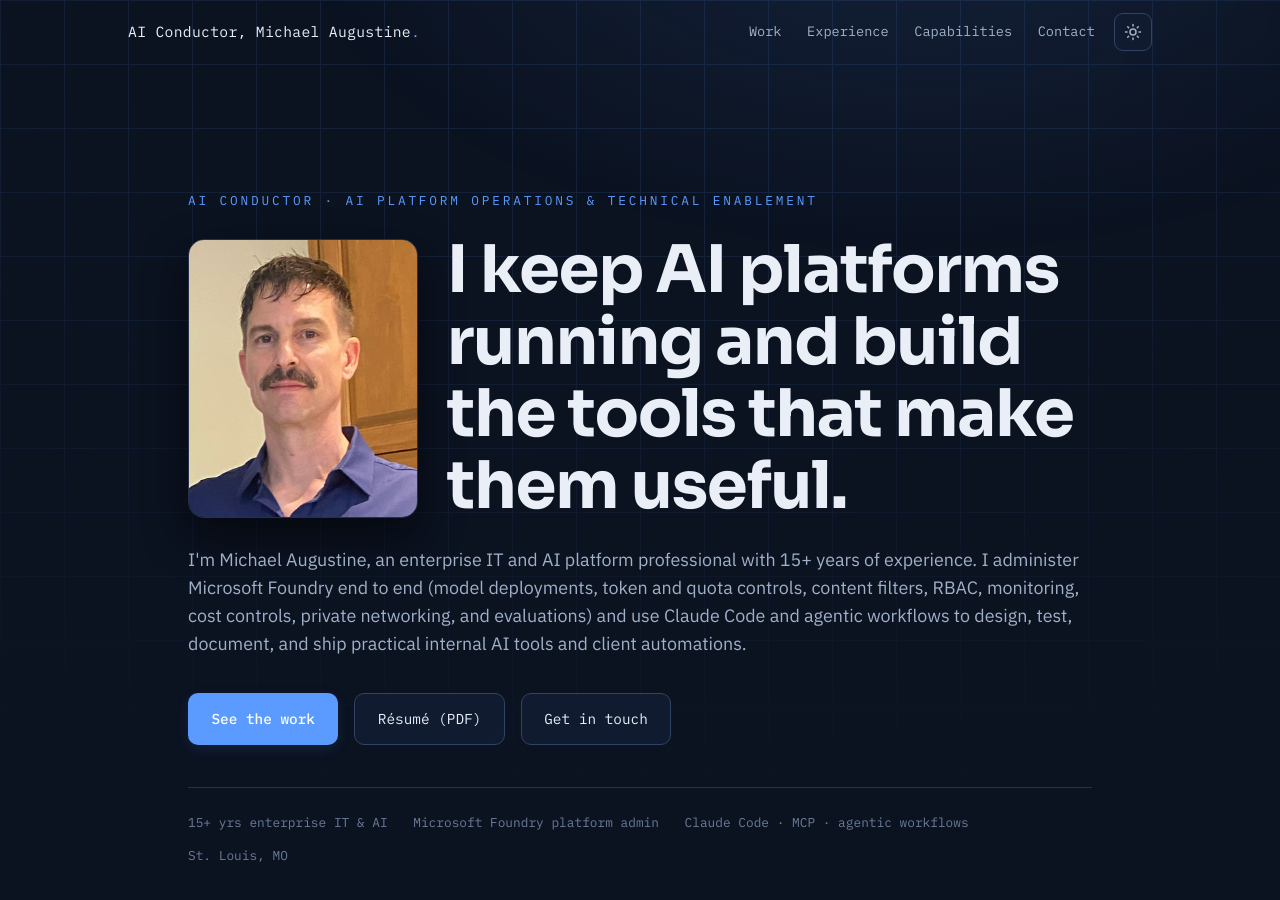
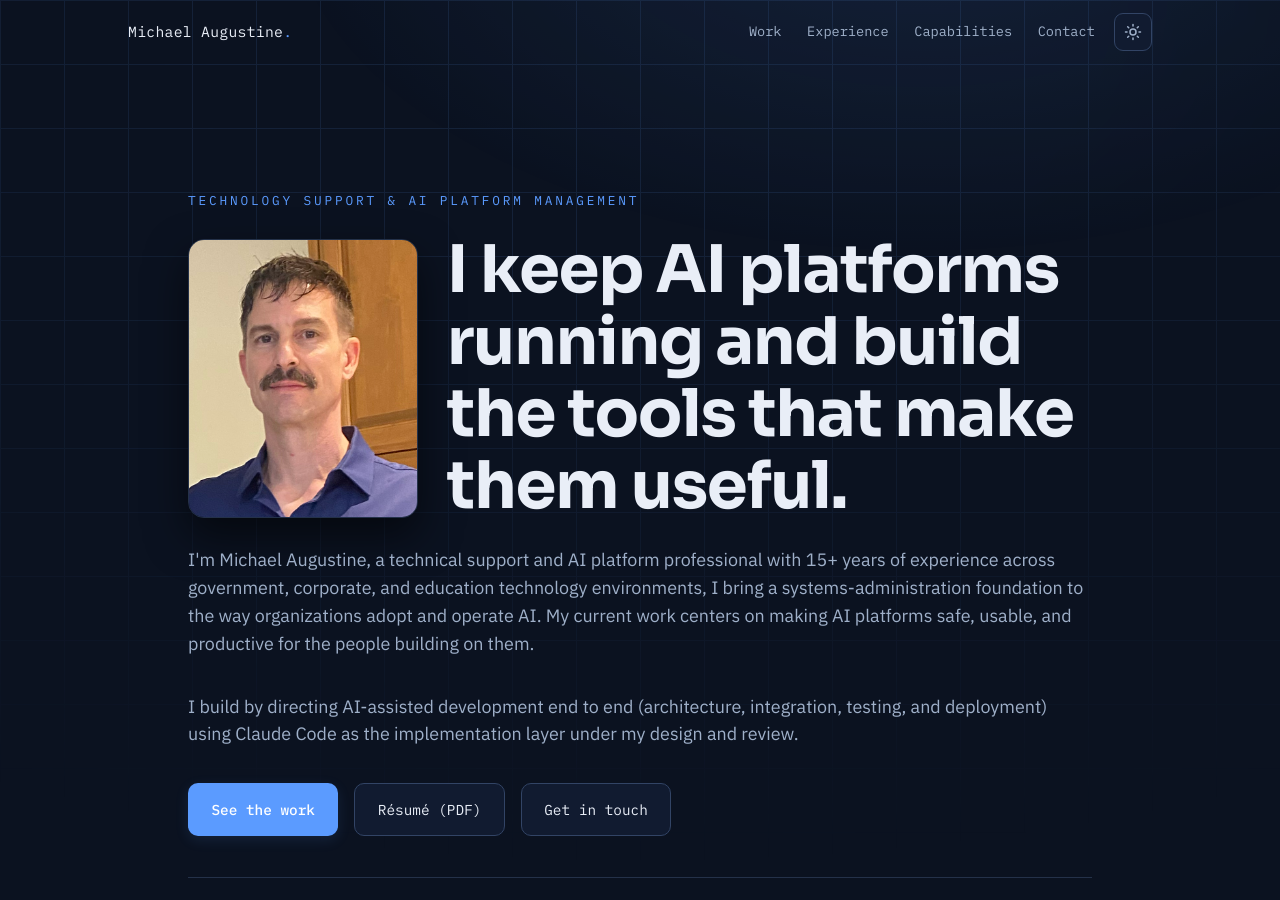
Before and after one commit to augforce/augforce.github.io, a Jekyll site: the page built from index.html, in a window 1280 px wide and 900 px high. Built offline with Jekyll 4.4.1, drawn with Linux system fonts in a browser that asks for light colours.

Commit message:
Rebrand: remove AI Conductor, update title/tagline, add build methodology line
- Drop "AI Conductor" from title, meta description, nav brand, banner alt, README
- Title/meta: "Michael Augustine — AI Platform Operations, Enablement & Applied AI Tools"
- Hero: new lead copy and methodology paragraph (Claude Code as implementation layer)
- Kicker: "Technology Support & AI Platform Management"

Co-Authored-By: Claude Fable 5 <noreply@anthropic.com>

```diff
--- a/_config.yml
+++ b/_config.yml
@@ -1,6 +1,6 @@
 title: "Michael Augustine"
-tagline: "AI Conductor · AI Platform Operations & Technical Enablement"
-description: "Michael Augustine — AI Conductor and AI Platform Operations & Technical Enablement Specialist. 15+ years in enterprise IT and AI platforms: administering Microsoft Foundry end to end and building practical AI tools with Claude Code, the Anthropic API, and MCP."
+tagline: "AI Platform Operations, Enablement & Applied AI Tools"
+description: "Michael Augustine — AI Platform Operations, Enablement & Applied AI Tools"
 url: "https://augforce.github.io"
 baseurl: ""
 
--- a/_includes/contact.html
+++ b/_includes/contact.html
@@ -1,7 +1,7 @@
 <section class="section section--contact" id="contact">
   <div class="container contact__inner">
     <p class="section__label" data-reveal>// 06 — Get in touch</p>
-    <img src="{{ '/assets/img/image_1.png' | relative_url }}" alt="AI Conductor banner" width="1584" height="396" style="display: block; width: 100%; height: auto; margin: 1em 0;">
+    <img src="{{ '/assets/img/image_1.png' | relative_url }}" alt="Michael Augustine banner" width="1584" height="396" style="display: block; width: 100%; height: auto; margin: 1em 0;">
     <h2 class="contact__title" data-reveal>Get in touch.</h2>
     <p class="contact__lead" data-reveal>
       Want to talk through what I do, or something I've built? Email is the fastest way to reach me.
--- a/_includes/hero.html
+++ b/_includes/hero.html
@@ -1,16 +1,21 @@
 <section class="hero" id="top">
   <div class="container hero__inner">
-    <p class="kicker" data-reveal>AI Conductor · AI Platform Operations &amp; Technical Enablement</p>
+    <p class="kicker" data-reveal>Technology Support &amp; AI Platform Management</p>
     <img class="hero__photo" data-reveal
          src="{{ '/assets/img/michael.png' | relative_url }}" width="334" height="406"
          alt="Michael Augustine" loading="eager" decoding="async">
     <h1 class="hero__title" data-reveal>I keep AI platforms running and build the tools that make them useful.</h1>
     <p class="hero__lead" data-reveal>
-      I'm Michael Augustine, an enterprise IT and AI platform professional with 15+ years of
-      experience. I administer Microsoft Foundry end to end (model deployments, token and quota
-      controls, content filters, RBAC, monitoring, cost controls, private networking, and
-      evaluations) and use Claude Code and agentic workflows to design, test, document, and ship
-      practical internal AI tools and client automations.
+      I'm Michael Augustine, a technical support and AI platform professional with 15+ years of
+      experience across government, corporate, and education technology environments, I bring a
+      systems-administration foundation to the way organizations adopt and operate AI. My current
+      work centers on making AI platforms safe, usable, and productive for the people building
+      on them.
+    </p>
+    <p class="hero__lead" data-reveal>
+      I build by directing AI-assisted development end to end (architecture, integration,
+      testing, and deployment) using Claude Code as the implementation layer under my design
+      and review.
     </p>
     <div class="hero__actions" data-reveal>
       <a class="btn btn--primary" href="#work">See the work</a>
--- a/_includes/nav.html
+++ b/_includes/nav.html
@@ -1,6 +1,6 @@
 <header class="nav" id="nav">
   <div class="nav__inner container">
-    <a href="#top" class="nav__brand">AI&nbsp;Conductor, Michael&nbsp;Augustine<span class="nav__brand-dot">.</span></a>
+    <a href="#top" class="nav__brand">Michael&nbsp;Augustine<span class="nav__brand-dot">.</span></a>
 
     <div class="nav__right">
       <nav class="nav__links" id="navLinks" aria-label="Primary">
```
Also changed, not shown: README.md.
